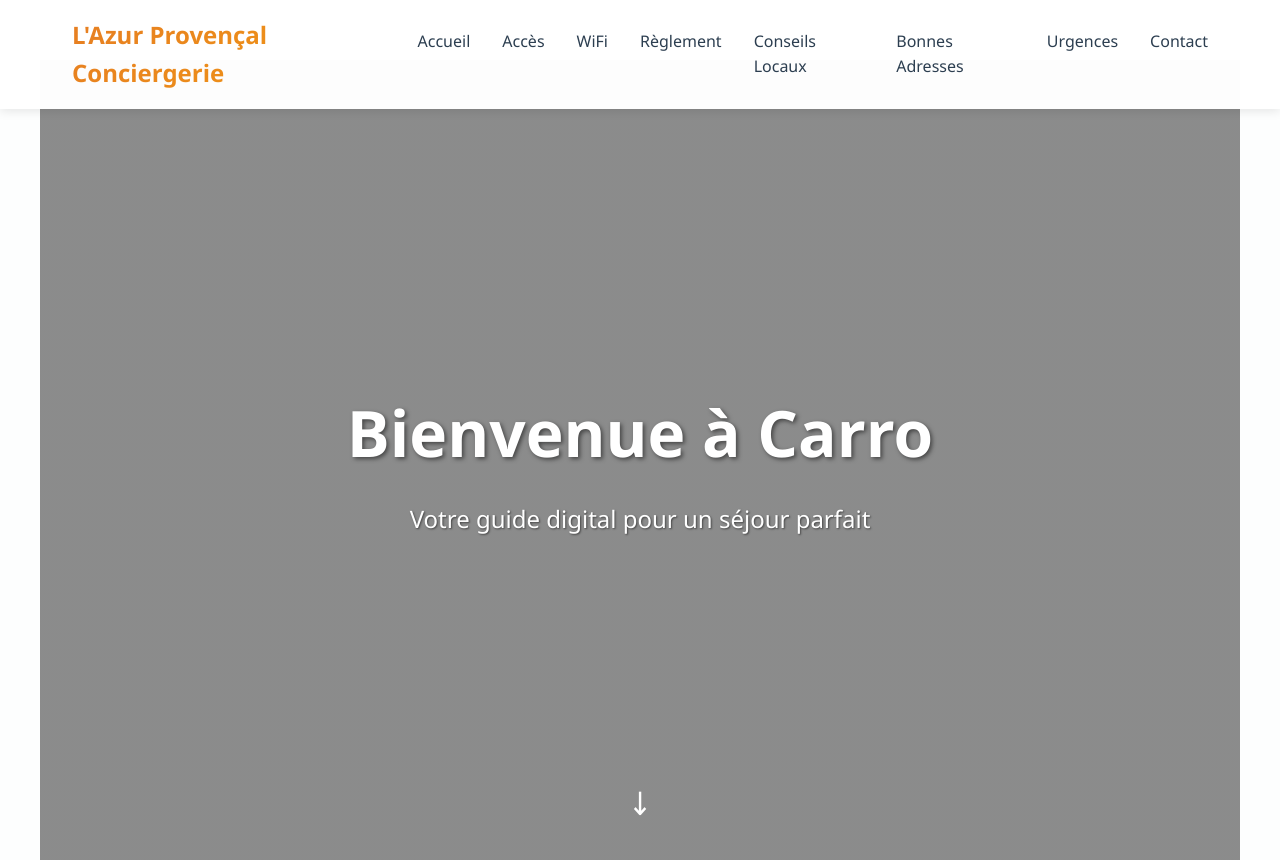
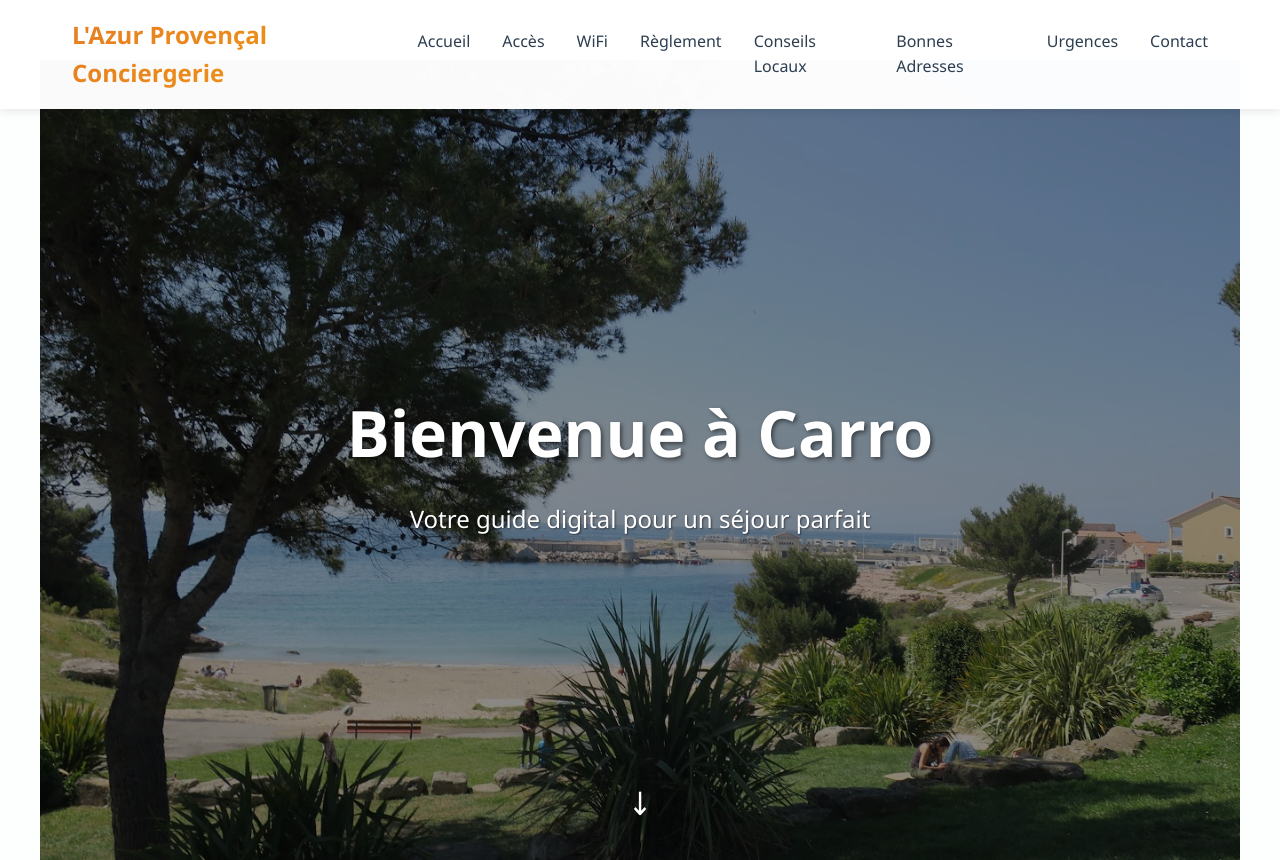
Before and after one commit to Daft-JC/-guide-maison-carro, a plain HTML site: page index.html in a window 1280 px wide. Shown: the top 860 px of the page. Drawn offline with Linux system fonts and the light colour scheme.

Commit message:
Corrige le chemin de la photo d'accueil
Co-Authored-By: Claude Opus 5.5 <noreply@anthropic.com>

```diff
--- a/index.html
+++ b/index.html
@@ -81,7 +81,7 @@
         .hero {
             height: 100vh;
             background: linear-gradient(rgba(0, 0, 0, 0.45), rgba(0, 0, 0, 0.45)),
-                        url('photo/photo_accroche_carro.jpg');
+                        url('photo_accroche_carro.jpg');
             background-size: cover;
             background-position: center;
             background-attachment: fixed;
```
